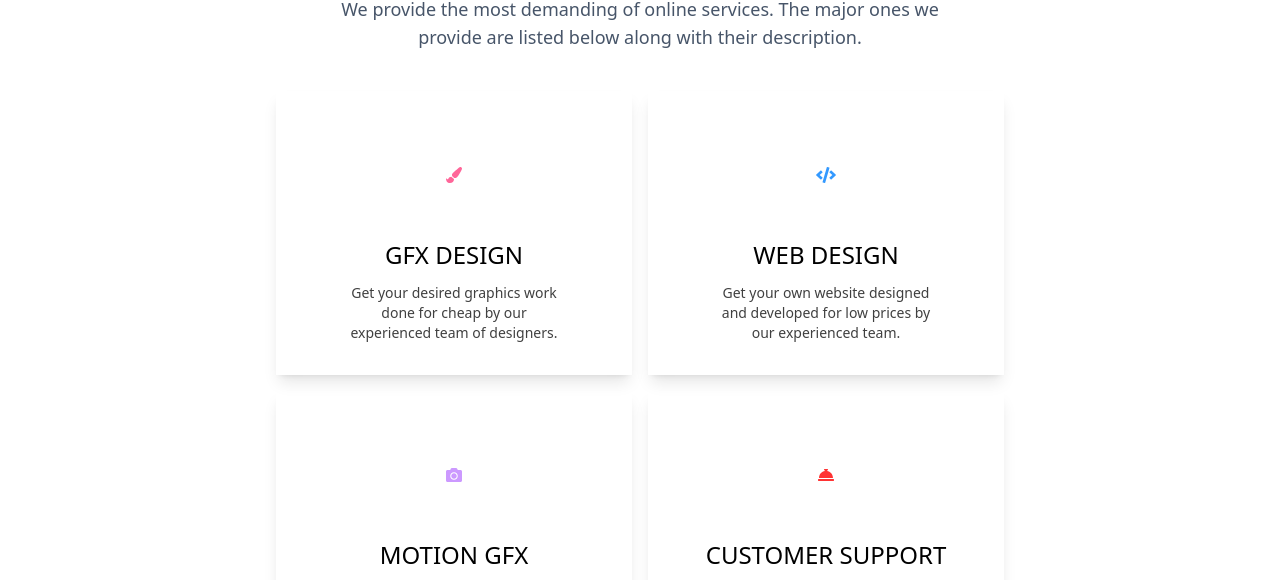
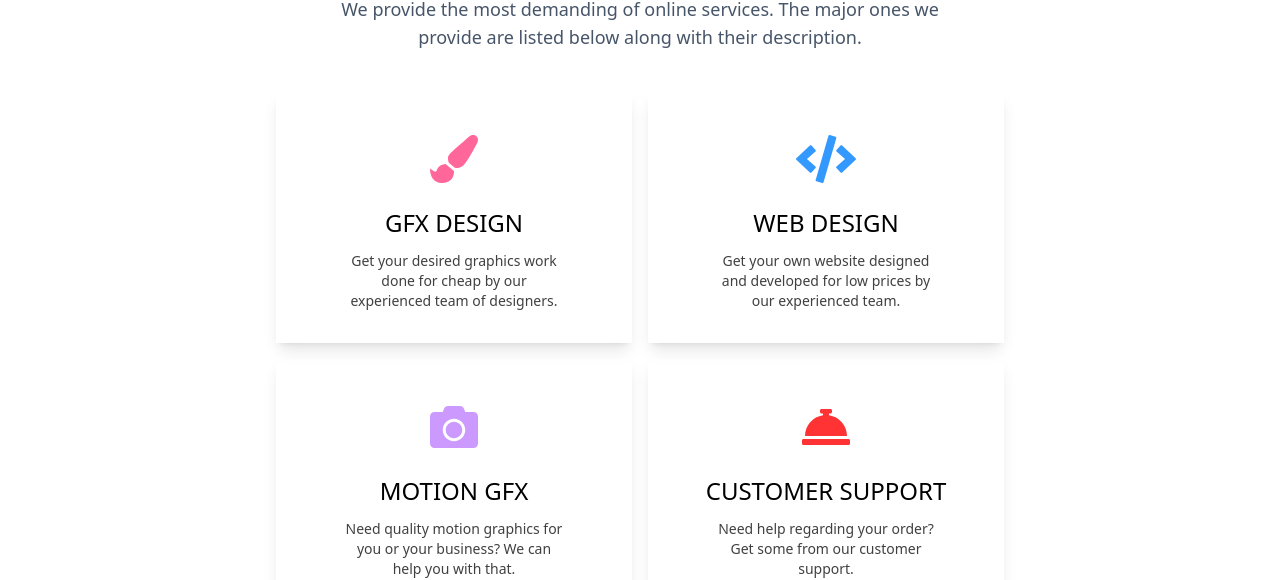
Before and after one commit to titan3755/photobytes-reworked, a Next.js app: page / in a window 1280 px wide. Shown: the part 1039-1619 px from the top of the page. Built offline with nearby package versions, Linux system fonts and the light colour scheme; no server answers.

Commit message:
Logo Fixes

```diff
--- a/components/about/about_components/Content.jsx
+++ b/components/about/about_components/Content.jsx
@@ -10,7 +10,7 @@ function OldContentCard ({title, description, imgUrl}) {
                 <img src={imgUrl} className="w-full h-[300px] object-cover rounded-t-lg" alt="" />
                 <div className="container rounded-b-lg flex flex-col align-bottom justify-center p-10">
                     <div className="container flex flex-row align-middle justify-start mb-5">
-                        <FontAwesomeIcon icon={faAddressBook} className="h-[32px] text-black" />
+                        <FontAwesomeIcon icon={faAddressBook} className="text-3xl text-black" />
                         <p className="text-xl sm:text-2xl font-bold text-black mx-4">{title}</p>
                     </div>
                     <p className="text-left font-medium text-base text-slate-600">{description}</p>
--- a/components/auth/authentication/authentication_components/LoginError.jsx
+++ b/components/auth/authentication/authentication_components/LoginError.jsx
@@ -6,7 +6,7 @@ export default function LoginError ({error, enabled}) {
     return (
         <Fragment>
             <div className="container flex flex-row align-middle justify-center w-full bg-red-200 shadow-lg p-3 my-2 rounded-lg" style={{display: enabled}}>
-                <FontAwesomeIcon icon={faExclamationTriangle} className="mx-1 my-auto mr-3 h-[40px] text-center text-red-500" />
+                <FontAwesomeIcon icon={faExclamationTriangle} className="mx-1 my-auto mr-3 text-2xl text-center text-red-500" />
                 <div className="container flex flex-col align-middle justify-start">
                     <p className="text-red-500 text-left text-sm font-normal">{error}</p>
                 </div>
--- a/components/auth/registration/registration_components/RegisterError.jsx
+++ b/components/auth/registration/registration_components/RegisterError.jsx
@@ -6,7 +6,7 @@ export default function RegistrationError ({error, enabled}) {
     return (
         <Fragment>
             <div className="container flex flex-row align-middle justify-center w-full bg-red-200 shadow-lg p-3 my-2 rounded-lg" style={{display: enabled}}>
-                <FontAwesomeIcon icon={faExclamationTriangle} className="mx-1 mr-3 h-[40px] text-center text-red-500" />
+                <FontAwesomeIcon icon={faExclamationTriangle} className="mx-1 mr-3 text-2xl text-center text-red-500" />
                 <div className="container flex flex-col align-middle justify-start">
                     <p className="text-red-500 text-left text-sm font-normal">{error}</p>
                 </div>
--- a/components/home/home_components/Services.jsx
+++ b/components/home/home_components/Services.jsx
@@ -6,7 +6,7 @@ function ServiceCard ({title, desc, icon, color}) {
     return (
         <Fragment>
             <div className="container flex flex-col align-middle justify-center p-5 shadow-lg hover:shadow-2xl transition delay-100">
-                <FontAwesomeIcon className="my-6 text-center h-[80px] mx-auto" style={{color: color}} icon={icon} />
+                <FontAwesomeIcon className="my-6 text-center text-5xl mx-auto" style={{color: color}} icon={icon} />
                 <h1 className="text-black text-center uppercase font-sans font-medium text-2xl mb-3">{title}</h1>
                 <p className="text-sm text-center font-sans text-neutral-700 mb-3 w-[70%] mx-auto">{desc}</p>
             </div>
```
